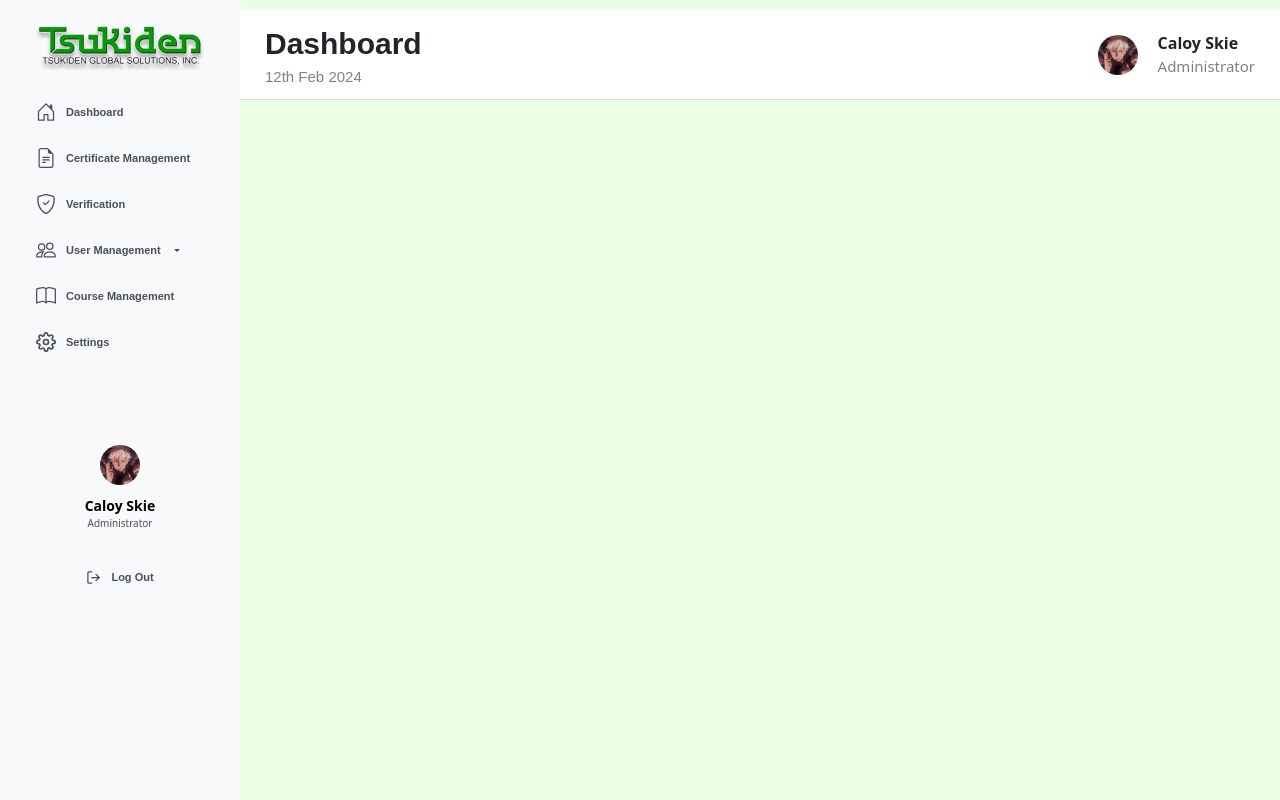
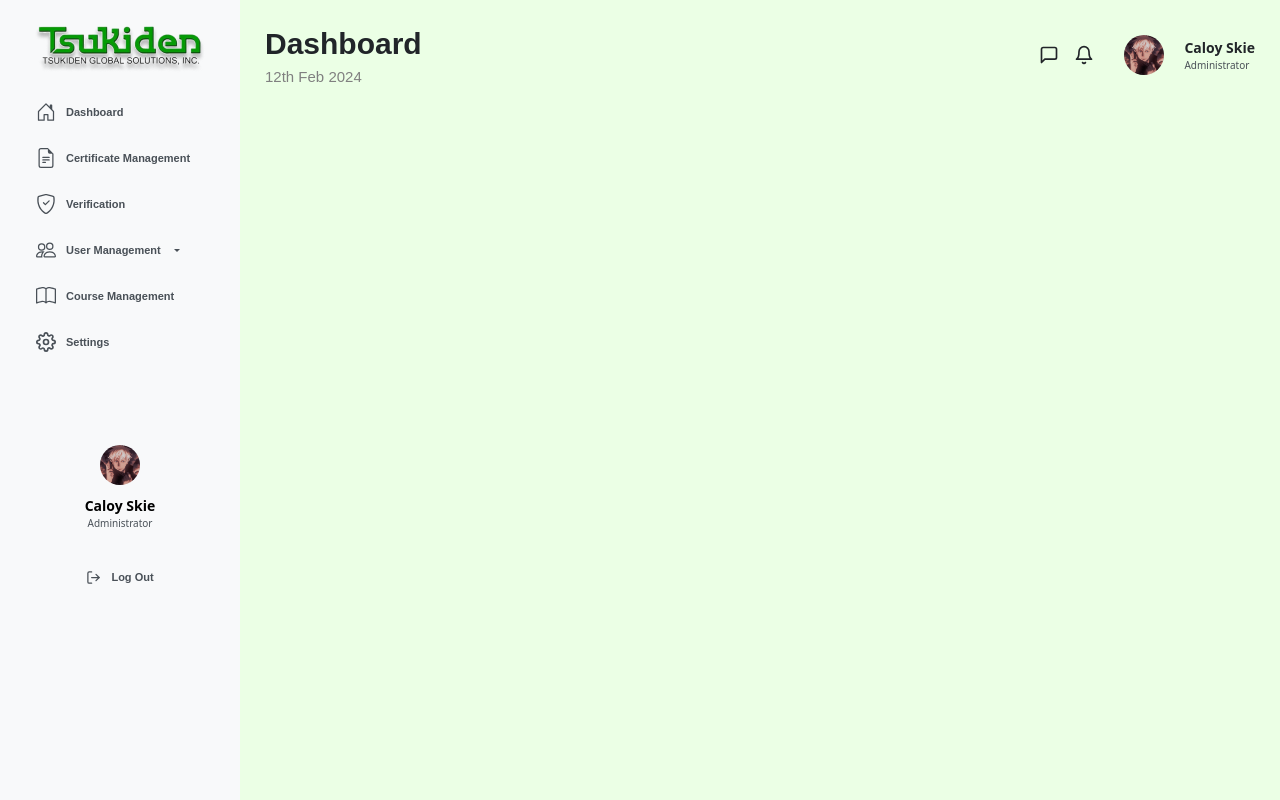
Before and after one commit to iChan0415/AdminMock, a React (Vite) app: page / in a window 1280 px wide. Built offline with nearby package versions, Linux system fonts and the light colour scheme.

Commit message:
add icons

```diff
--- a/src/components/TopBar.jsx
+++ b/src/components/TopBar.jsx
@@ -1,5 +1,6 @@
 import React from "react";
 import "../css/TopBar.css";
+import { FiBell, FiMessageSquare } from 'react-icons/fi';
 
 const TopBar = () => {
   return (
@@ -11,6 +12,8 @@ const TopBar = () => {
         </div>
         <div className="admin-profile-container-top">
           <div className="profile_top">
+          <FiMessageSquare className="message-icon" size={20} />
+          <FiBell className="notification-icon" size={20} /> {/* Add the notification icon */}
             <a className="profile-settings_top" href="#">
               <img
                 className="admin-profile"
--- a/src/css/TopBar.css
+++ b/src/css/TopBar.css
@@ -7,8 +7,6 @@
   left: 240px; /* Adjust based on the width of the sidebar */
   width: calc(100% - 240px); /* Adjust based on the width of the sidebar */
   height: 90px; /* Adjust the height as needed */
-    background-color: #ffffff; /* Example background color */
-    border-bottom: 1px solid #ddd; /* Example border */
   display: flex;
   align-items: flex-start;
   z-index: 1000; /* Ensure the container is above the sidebar */
@@ -16,7 +14,7 @@
   padding: 0 25px;
 }
 .header {
-  display: Flex;
+  display: flex;
   flex-direction: column;
   width: 50%;
   justify-content: center;
@@ -26,8 +24,6 @@
 .header p {
   margin: 0;
 }
-
-
 
 .page-title {
   font-size: 30px;
@@ -58,7 +54,7 @@
   align-items: center;
 }
 
-  .profile_top .admin-profile{
+.profile_top .admin-profile {
   margin: 0;
 }
 
@@ -68,23 +64,24 @@
   justify-content: center;
 }
 
-  .admin_info_top p{
+.admin_info_top p {
   margin: 0;
 }
 
 .admin_info_top .admin-name_top {
   font-weight: bold;
+  font-size: 14px;
 }
 
 .admin_info_top .admin-position_top {
-    color: gray;
-    font-size: 15px;
+  color: #495057;
+  font-size: 10px;
 }
 
-  /*
+.notification-icon{
+    margin-right: 30px !important;
+}
 
-  .admin-profile-container-top{
-    margin: 0;
-    padding: 0;
-
-  } */
+.message-icon{
+  margin-right: 15px !important;
+}
```
Lines whose indentation alone changed are shown as unchanged.
